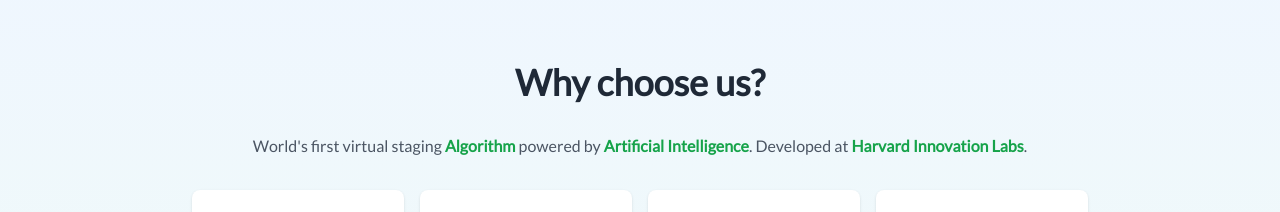
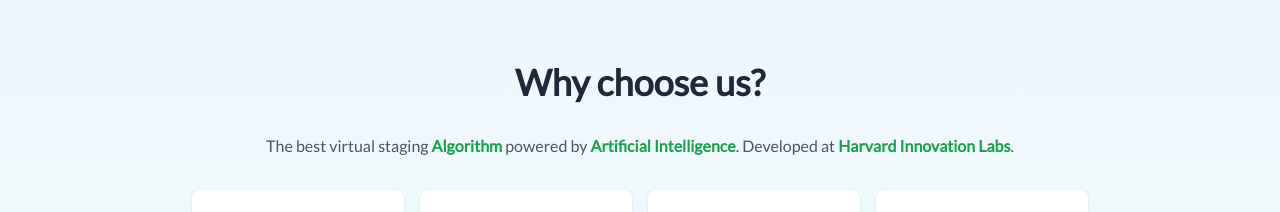
Before and after one commit to fallintoplace/virtual-staging-website, a Next.js app: page / in a window 1280 px wide. Shown: the part 940-1152 px from the top of the page. Built offline with nearby package versions, Linux system fonts and the light colour scheme.

Commit message:
fix: apostrophe

```diff
--- a/app/components/Sections/Usp.tsx
+++ b/app/components/Sections/Usp.tsx
@@ -13,7 +13,7 @@
                     <div className="max-w-4xl mx-auto">
                         <h2 className="text-4xl font-bold text-gray-800 dark:text-white mb-8">Why choose us?</h2>
                         <p className="text-gray-600 dark:text-gray-400 mb-8">
-            World's first virtual staging <span className="font-bold text-green-600">Algorithm</span> powered by <span className="font-bold text-green-600">Artificial Intelligence</span>. Developed at <span className="font-bold text-green-600">Harvard Innovation Labs</span>.
+            The best virtual staging <span className="font-bold text-green-600">Algorithm</span> powered by <span className="font-bold text-green-600">Artificial Intelligence</span>. Developed at <span className="font-bold text-green-600">Harvard Innovation Labs</span>.
                         </p>
 
                         <div className="grid md:grid-cols-2 lg:grid-cols-4 gap-4">
```
